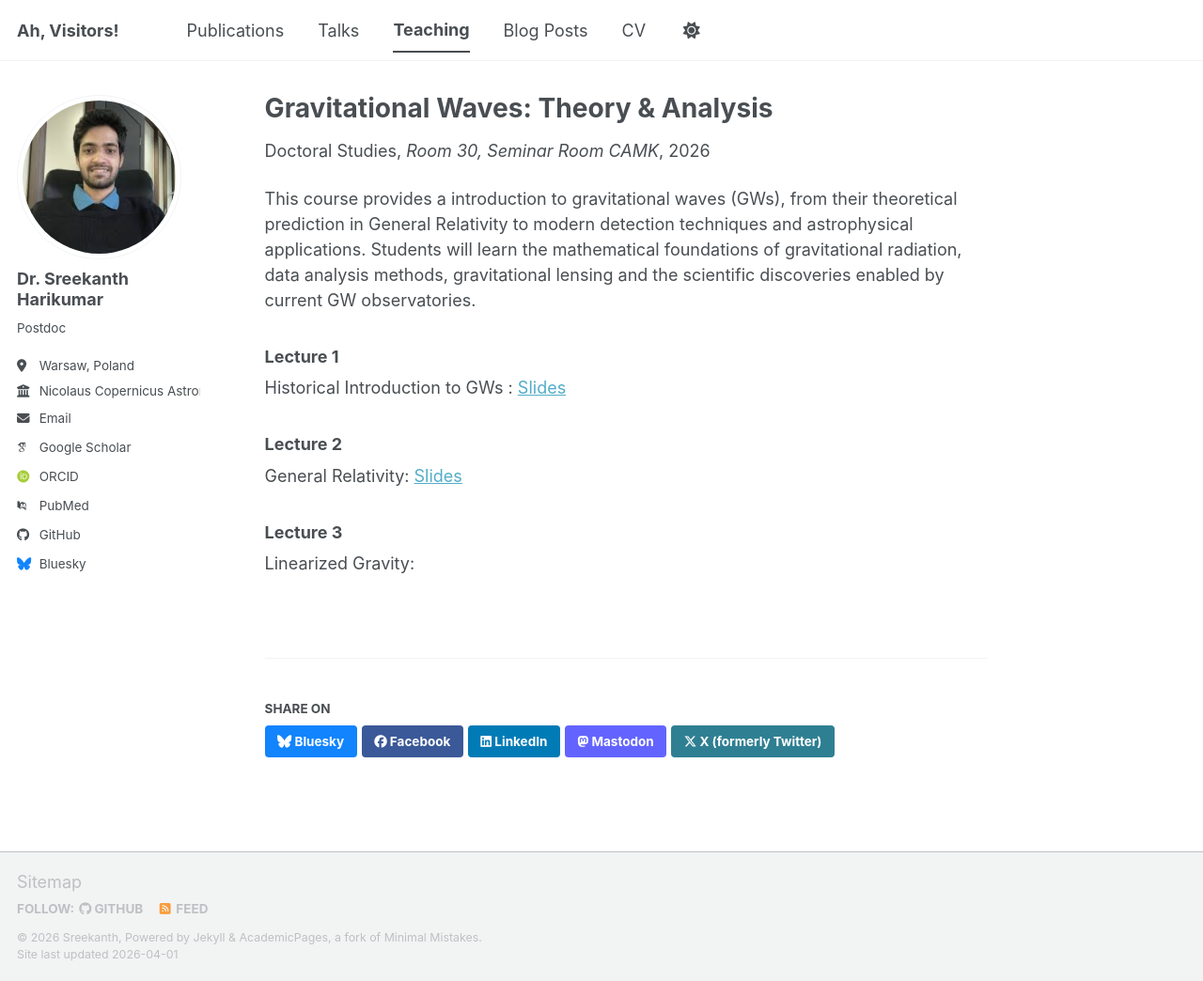
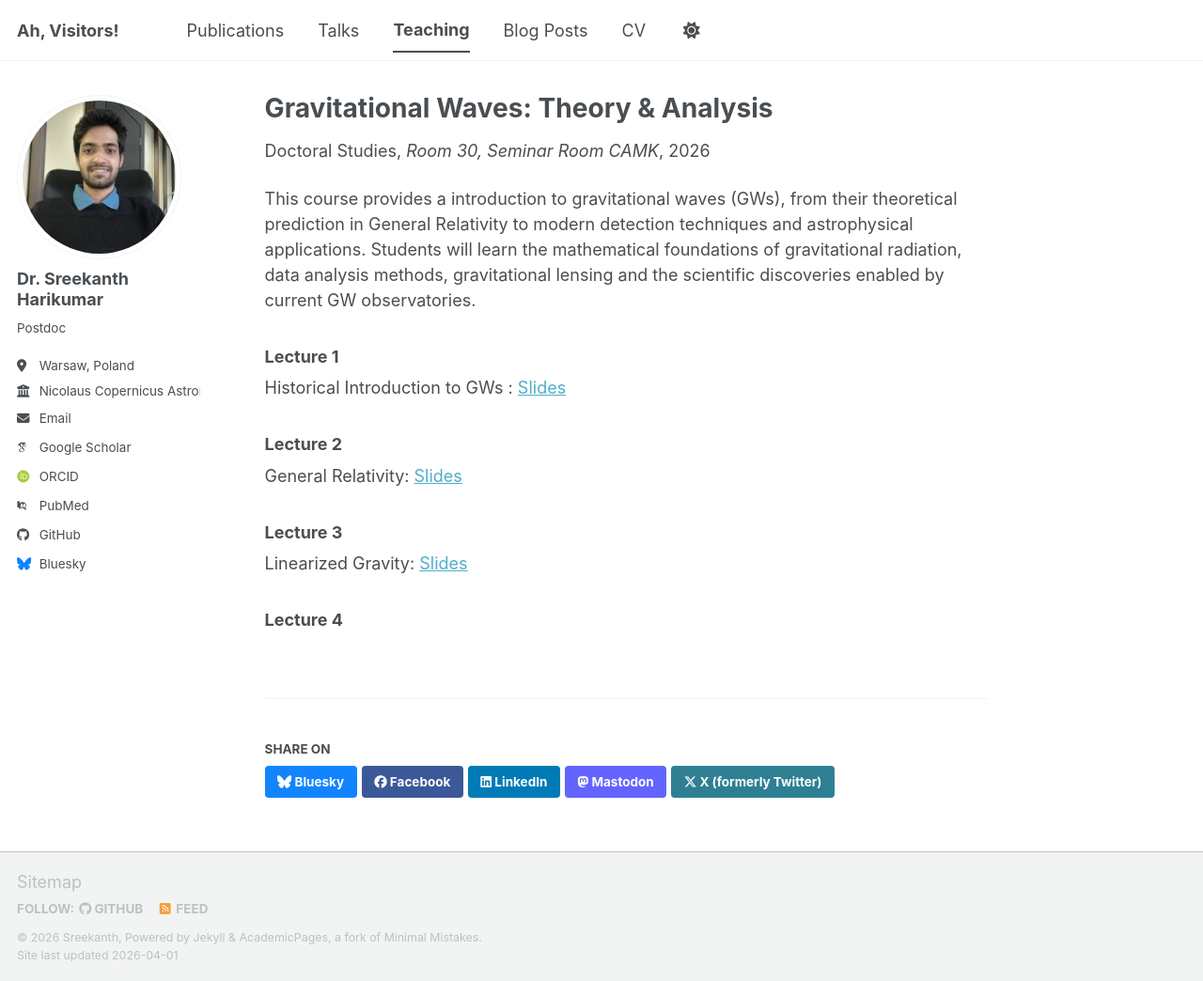
Before and after one commit to hsreekanth15/hsreekanth15.github.io, a Jekyll site: the page built from _teaching/2026-spring-GWTA.md, in a window 1280 px wide and 1044 px high. Shown: the whole window at 94% size. Built offline with Jekyll 4.4.1, drawn with Linux system fonts in a browser that asks for light colours; some web fonts are replaced; a script bundle is joined from its source files by our own code; library files that are not in the unit come from our copies.

Commit message:
New lecture 3 slides

```diff
--- a/_teaching/2026-spring-GWTA.md
+++ b/_teaching/2026-spring-GWTA.md
@@ -18,4 +18,6 @@ General Relativity: [Slides](https://users.camk.edu.pl/sreekanth/gwcourse/lec2.p
 
 ### Lecture 3
 
-Linearized Gravity:
+Linearized Gravity: [Slides](https://users.camk.edu.pl/sreekanth/gwcourse/lec3.pdf)
+
+### Lecture 4
```
